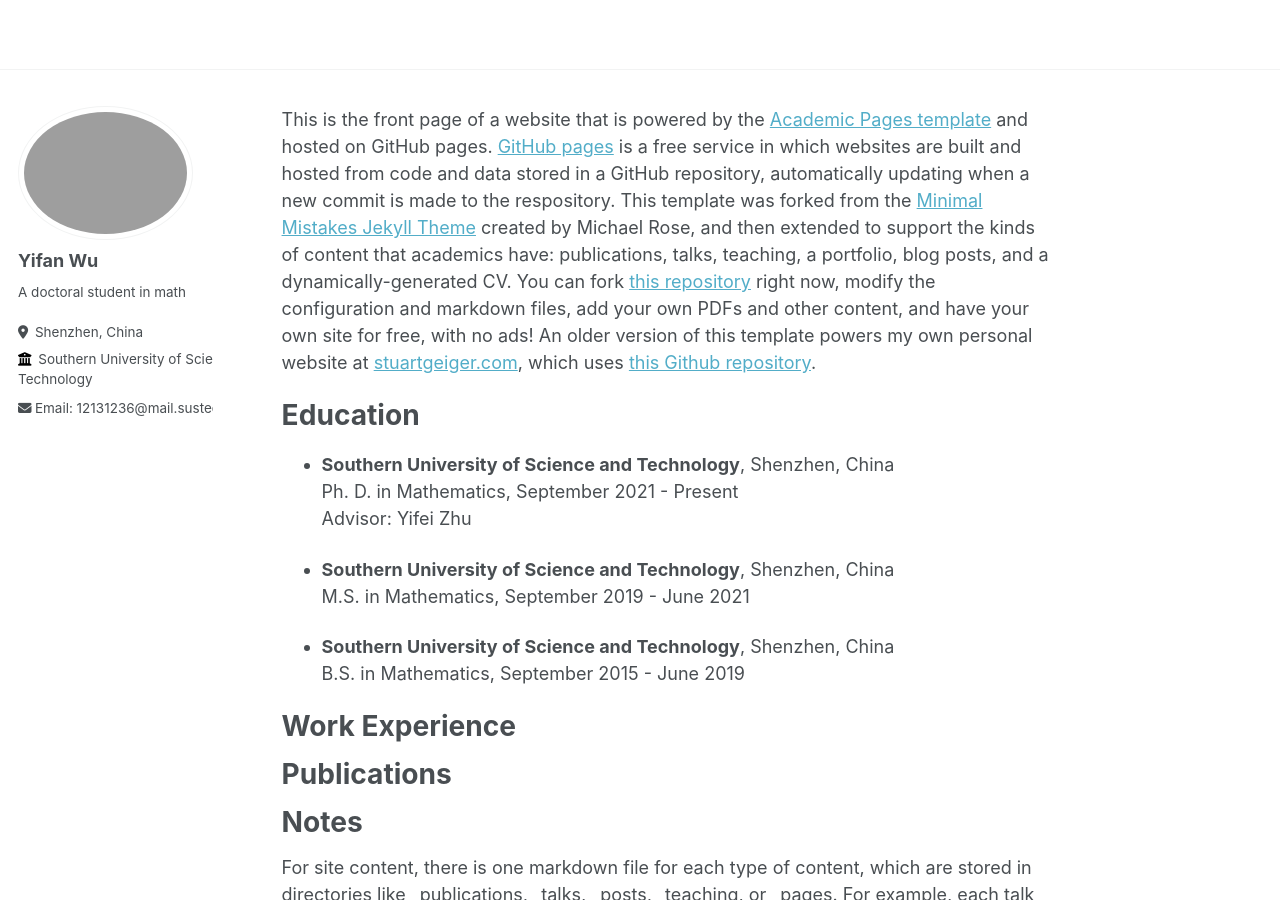
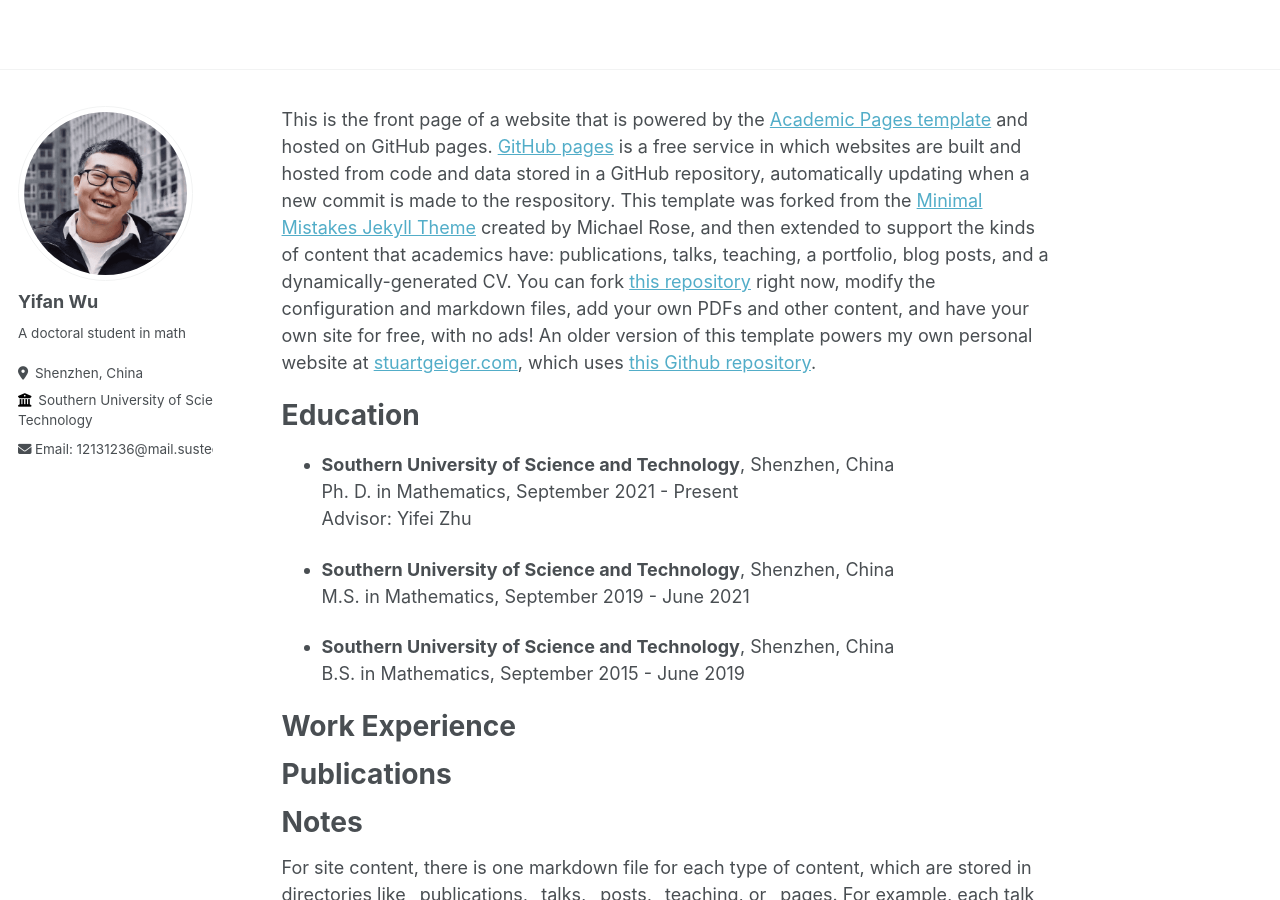
Before and after one commit to Wuyf19970105/Wuyf19970105.github.io, a Jekyll site: the page built from _pages/about.md, in a window 1280 px wide and 900 px high. Built offline with Jekyll 4.4.1, drawn with Linux system fonts in a browser that asks for light colours.

Commit message:
Update _config.yml
Signed-off-by: Yifan Wu <148335396+Wuyf19970105@users.noreply.github.com>

```diff
--- a/_config.yml
+++ b/_config.yml
@@ -21,7 +21,7 @@ repository               : "academicpages/academicpages.github.io"
 #               Additional customization can be done by editing /_includes/author-profile.html
 author:
   # Biographic information
-  avatar           : "avatar-min.png"
+  avatar           : "avatar-1.png"
   name             : "    Yifan Wu"
   pronouns         : # example: "she/her"
   bio              : "A doctoral student in math"
```
